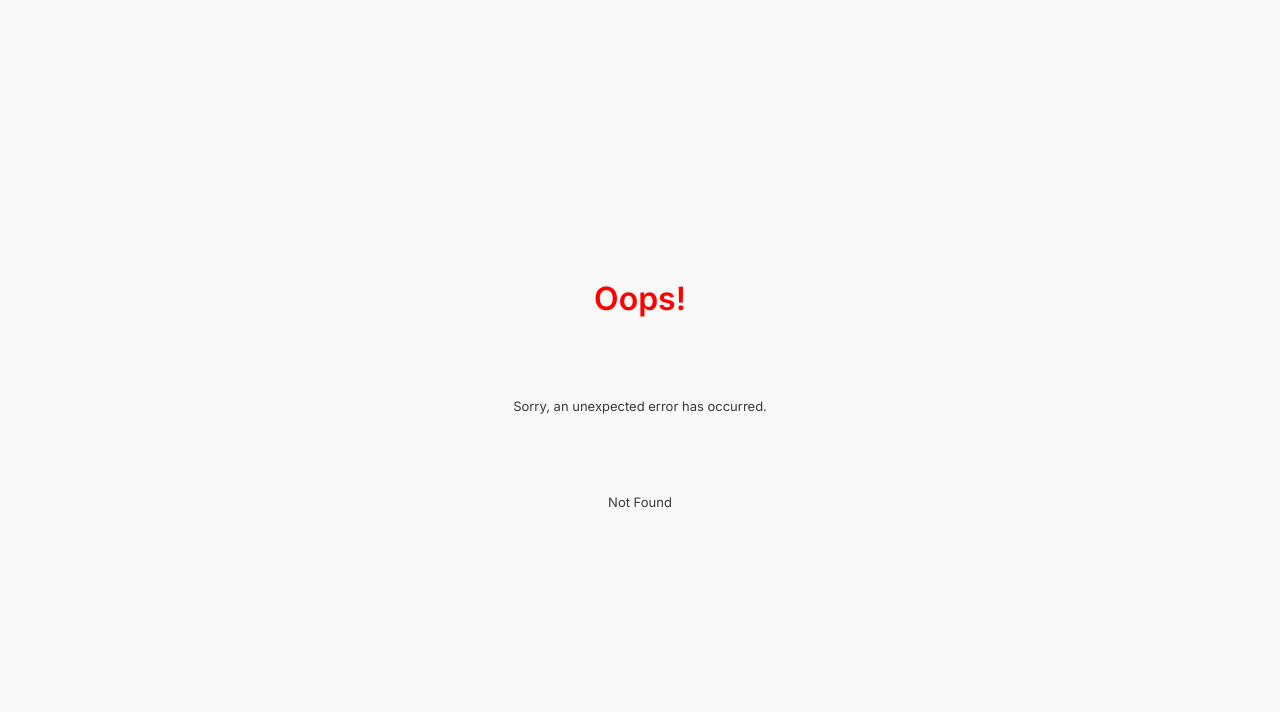
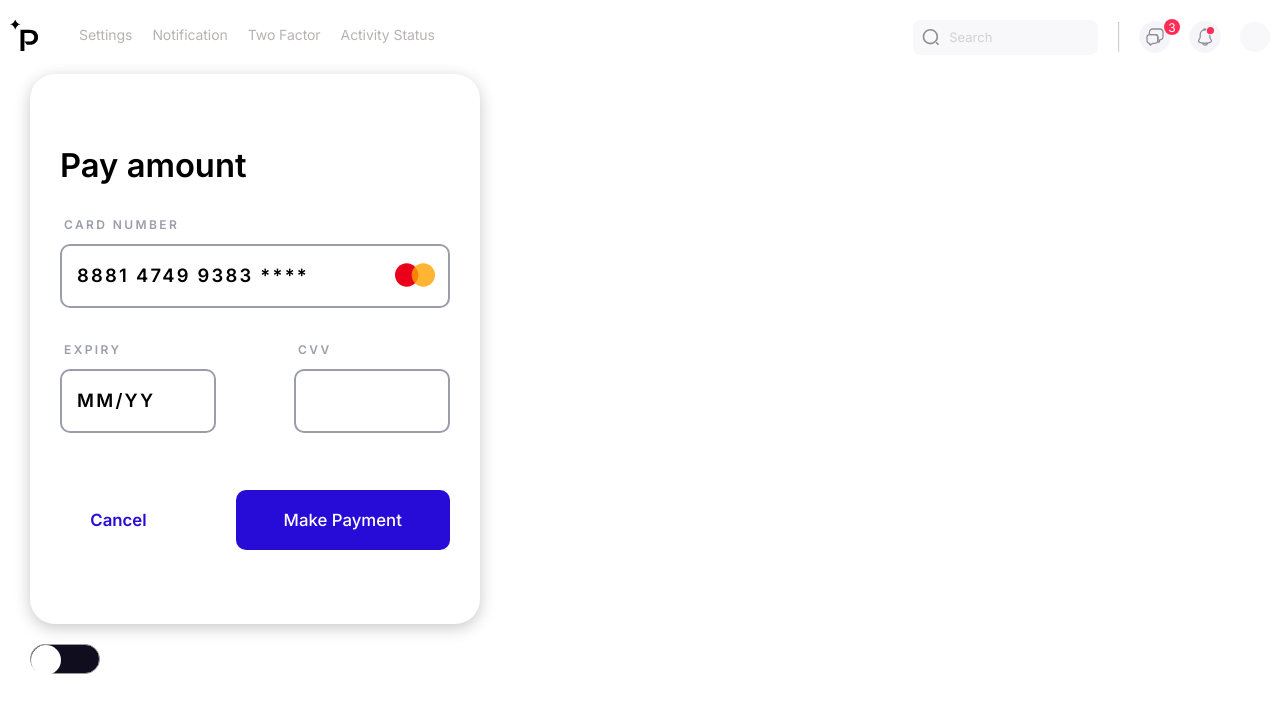
Before and after one commit to appwex/react-ui-components, a React (Create React App) app: page /stories/cardpayment in a window 1280 px wide. Before the commit this address had no page. Shown: the top 712 px of the page. Built offline with nearby package versions, Linux system fonts and the light colour scheme.

Commit message:
Add Card Payment Component

```diff
--- a/src/components/payment/payment.jsx
+++ /dev/null
@@ -1 +0,0 @@
-import './payment.css'
--- a/src/index.js
+++ b/src/index.js
@@ -16,6 +16,7 @@ import NotificationStory from './routes/notification-page/index'
 import Payment from './routes/payment/payment'
 import Cookie from './routes/cookie/cookie'
 import SidebarMenuComponent from './routes/sidebarmenu-component/sidebarmenu'
+import CardPayment from './routes/card-payment/CardPayment'
 
 const router = createBrowserRouter([
   {
@@ -63,6 +64,10 @@ const router = createBrowserRouter([
         path: 'stories/sidebarmenu-component',
         element: <SidebarMenuComponent />,
       },
+      {
+        path: 'stories/cardpayment',
+        element: <CardPayment />,
+      },
     ],
   },
 ])
--- /dev/null
+++ b/src/routes/card-payment/CardPayment.jsx
@@ -0,0 +1,62 @@
+import './payment.css'
+import { ReactComponent as MasterCard } from '../../assets/svg/masterCard.svg'
+import { useState } from 'react'
+const CardPayment = () => {
+  const [darkMode, setdarkMode] = useState(false)
+
+  return (
+    <>
+      <div
+        className={`cardPayment ${
+          darkMode ? 'darkBg darkCardPayment' : 'whiteBg'
+        } dFlex flexColumn gap`}
+      >
+        <div className="cardPaymentHeader">
+          <h3>Pay amount</h3>
+        </div>
+        <div>
+          <form className="dFlex flexColumn gap">
+            <div className="dFlex flexColumn">
+              <label className="w-100">card number</label>
+              <div className="dFlex cardNumber">
+                <input
+                  className="w-100"
+                  type="tel"
+                  placeholder="8881 4749 9383 ****"
+                  maxLength={20}
+                ></input>
+                <MasterCard className="icon" />
+              </div>
+            </div>
+            <div className="dFlex justifyContentBetween">
+              <div className="d-flex flexColumn w-50">
+                <label>expiry</label>
+                <input type="tel" placeholder="MM/YY" maxLength={5} />
+              </div>
+              <div className="dFlex flexColumn w-50">
+                <label>cvv</label>
+                <input type="tel" name="cardNum" maxLength={3} />
+              </div>
+            </div>
+            <div className="dFlex action">
+              <div className="dFlex flexColumn actionBtn cancel">
+                <a href="#cancel">Cancel</a>
+              </div>
+              <button className="dFlex flexColumn actionBtn pay" type="submit">
+                Make Payment
+              </button>
+            </div>
+          </form>
+        </div>
+      </div>
+      <div className={`darkMode ${darkMode ? 'whiteBg' : 'darkBg'}`}>
+        <span
+          className={`${darkMode ? 'slide' : ''}`}
+          onClick={() => setdarkMode(!darkMode)}
+        />
+      </div>
+    </>
+  )
+}
+
+export default CardPayment
--- /dev/null
+++ b/src/routes/card-payment/payment.css
@@ -0,0 +1,165 @@
+.dFlex {
+  display: flex;
+}
+
+.flexColumn {
+  flex-direction: column;
+}
+
+.w-100 {
+  width: 100%;
+}
+
+.w-50 {
+  width: 40%;
+}
+
+.gap {
+  gap: 2rem;
+}
+
+.justifyContentBetween {
+  justify-content: space-between;
+}
+
+.darkBg {
+  background-color: #100d1f;
+  color: white;
+}
+
+.whiteBg {
+  background-color: white;
+}
+
+.cardPayment {
+  width: 450px;
+  height: 550px;
+  margin: 0 30px;
+  padding: 30px;
+  border-radius: 25px;
+  justify-content: center;
+  transition: all 0.5s;
+  box-shadow: 0px 4px 15px rgba(41, 41, 42, 0.25);
+}
+
+.cardPayment input,
+.actionBtn {
+  padding: 20px 15px;
+  font-size: 1.05rem;
+  font-weight: 800;
+}
+
+.cardPayment input,
+.actionBtn {
+  border: 2px solid #9b9eaa;
+  border-radius: 10px;
+  margin-top: 0.55rem;
+  background-color: transparent;
+}
+
+.cardPayment input::placeholder {
+  font-weight: 800;
+  line-height: 23px;
+  letter-spacing: 0.14rem;
+  font-size: 1.15rem;
+  color: #000;
+}
+
+.darkCardPayment input::placeholder {
+  color: #010925;
+}
+
+.darkCardPayment input {
+  color: #9b9b9b;
+}
+
+.cardPayment label {
+  color: #9b9eaa;
+  position: relative;
+  top: 0;
+  bottom: 0;
+  left: 0;
+  transform: none;
+  text-transform: uppercase;
+  font-weight: 800;
+  font-size: 0.75rem;
+  line-height: 20px;
+  margin-left: 0.25rem;
+  letter-spacing: 0.15rem;
+}
+
+.cardPayment input:focus {
+  border: 2px solid #270bd6;
+}
+
+.action {
+  margin-top: 1rem;
+}
+
+.actionBtn {
+  border: none;
+}
+
+.cancel {
+  color: #270bd6;
+  font-weight: 800s;
+  width: 30%;
+  text-align: center;
+  font-weight: 600;
+}
+
+.pay {
+  width: 55%;
+  margin-left: auto;
+  align-items: center;
+  background-color: #270bd6;
+  font-weight: 500;
+  color: white;
+}
+
+.cardNumber {
+  position: relative;
+}
+
+.cardNumber input {
+  padding-right: 4.5rem;
+}
+
+.icon {
+  position: absolute;
+  top: 20px;
+  right: 15px;
+}
+
+.cardPaymentHeader {
+  font-weight: 800;
+  line-height: 2.1875rem;
+  font-size: 1.75rem;
+}
+
+.darkMode {
+  /* background-color: #100D1F; */
+  border: 1px solid #9b9b9b;
+  width: 70px;
+  height: 30px;
+  margin-left: 30px;
+  margin-top: 20px;
+  border-radius: 20px;
+  position: relative;
+  transition: all 0.3s;
+}
+
+.darkMode span {
+  height: 30px;
+  width: 30px;
+  border-radius: 50%;
+  background-color: #ffffff;
+  position: absolute;
+  left: 0px;
+  transition: all 0.3s;
+}
+
+.slide {
+  left: 38px !important;
+  background-color: #010925 !important;
+}
--- a/src/routes/story-page/story-page.jsx
+++ b/src/routes/story-page/story-page.jsx
@@ -11,6 +11,7 @@ const StoryPage = () => {
       <Link to={`/stories/quicktransfer`}>Quick transfer component</Link>
       <Link to={`/stories/notification`}>Notification Bar Component</Link>
       <Link to={`/stories/payment`}> Payment </Link>
+      <Link to={`/stories/cardpayment`}> Card Payment </Link>
       <Link to={`/stories/cookie`}> Cookie </Link>
     </div>
   )
```
Also changed, not shown: src/assets/svg/masterCard.svg (added), src/components/payment/payment.css (deleted).
